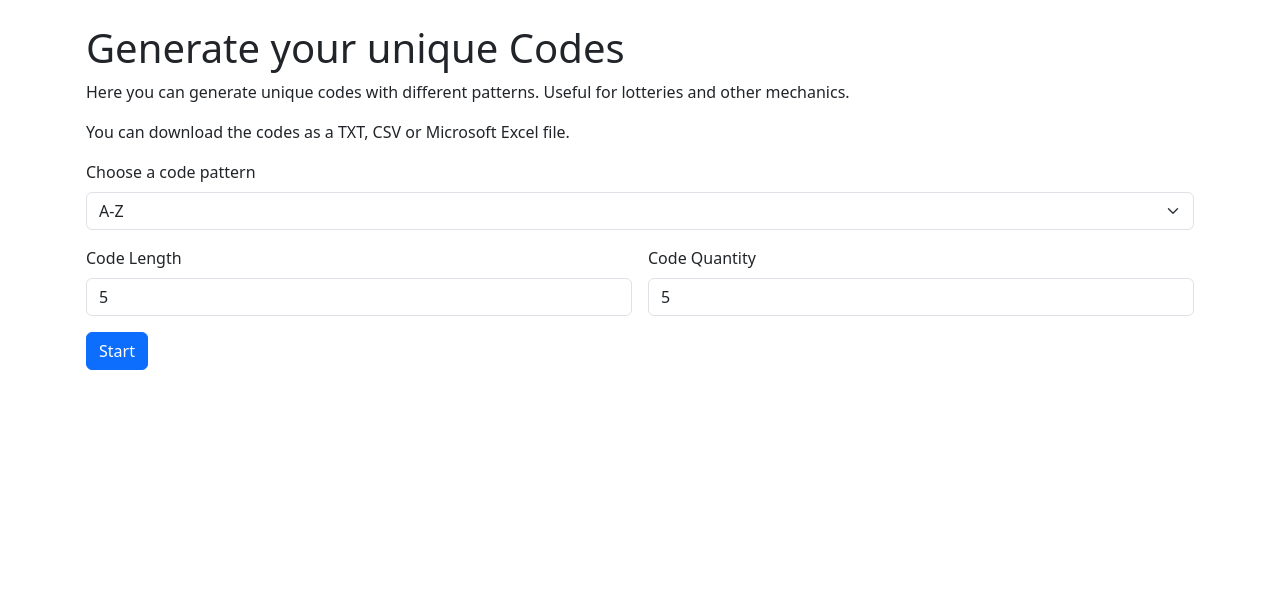
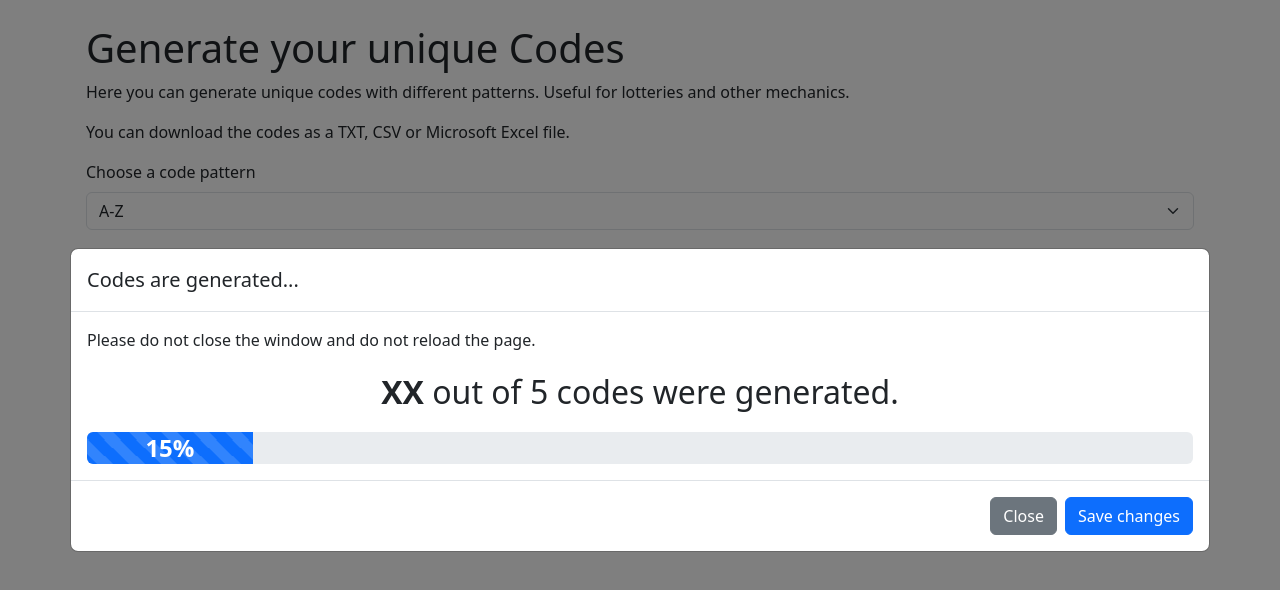
Before and after one commit to srueegger/codegenerator.rueegger.dev, a website built with webpack: page src/index.html in a window 1280 px wide. Both pictures are taken after typing "5", "5" into the empty fields and a click on the button "Start". Built offline with nearby package versions, Linux system fonts and the light colour scheme; files whose address does not match are found by name.

Commit message:
add progress modal windows with some logic

```diff
--- a/src/index.html
+++ b/src/index.html
@@ -41,5 +41,26 @@
         </div>
       </form>
     </div>
+    <!-- Modal -->
+    <div class="modal fade" id="progressModal" tabindex="-1" aria-labelledby="progressModalLabel" aria-hidden="true">
+      <div class="modal-dialog modal-dialog-centered modal-xl">
+        <div class="modal-content">
+          <div class="modal-header">
+            <h1 class="modal-title fs-5" id="progressModalLabel">Codes are generated...</h1>
+          </div>
+          <div class="modal-body">
+            <p>Please do not close the window and do not reload the page.</p>
+            <p class="text-center fs-2"><strong id="currentCodes">XX</strong> out of <span id="totalCodes"></span> codes were generated.</p>
+            <div class="progress" role="progressbar" aria-label="Progress of generated Codes" aria-valuenow="15" aria-valuemin="0" aria-valuemax="100">
+              <div class="progress-bar progress-bar-striped progress-bar-animated fw-bold" style="width: 15%">15%</div>
+            </div>
+          </div>
+          <div class="modal-footer">
+            <button type="button" class="btn btn-secondary" data-bs-dismiss="modal">Close</button>
+            <button type="button" class="btn btn-primary">Save changes</button>
+          </div>
+        </div>
+      </div>
+    </div>
   </body>
 </html>
--- a/src/js/createCodes.js
+++ b/src/js/createCodes.js
@@ -1,3 +1,6 @@
+/* Modal Komponente von Bootstrap importieren */
+import { Modal } from 'bootstrap';
+
 /* Intercept CodeGen Form Submit */
 const codeGenForm = document.getElementById('codeGeneratorForm');
 if( codeGenForm ) {
@@ -6,6 +9,19 @@ if( codeGenForm ) {
     const codeGenForm = e.target;
     const formData = new FormData(codeGenForm).entries();
     const formDataObj = Object.fromEntries(formData);
-    console.log('Form Data Object:', formDataObj);
+    ModalWindow( formDataObj );
   });
 }
+
+/* Modal Window öffnen */
+const ModalWindow = ( formDataObj ) => {
+  const progressModal = new Modal(document.getElementById('progressModal'), {
+    keyboard: false,
+    backdrop: 'static'
+  });
+  /* Set correct number of total codes in progressModal */
+  document.getElementById('totalCodes').textContent = formDataObj.codeQuantity;
+  /* Show Modal Window */
+  progressModal.show();
+  console.log('Form Data Object:', formDataObj);
+};
--- a/src/js/main.js
+++ b/src/js/main.js
@@ -2,6 +2,5 @@
 import '../scss/styles.scss';
 
 /* Import JS */
-//import * as bootstrap from 'bootstrap';
 import './colorScheme.js';
 import './createCodes.js';
--- a/src/scss/styles.scss
+++ b/src/scss/styles.scss
@@ -1,16 +1,6 @@
+/* Set own Bootstrap Variables */
+$progress-height: 2rem;
+$progress-font-size: 1.5rem;
+
 /* Import needed Bootstrap Modules */
-//@import "bootstrap/scss/bootstrap";
-
-@import "bootstrap/scss/mixins/banner";
-@include bsBanner(Reboot);
-
-@import "bootstrap/scss/functions";
-@import "bootstrap/scss/variables";
-@import "bootstrap/scss/variables-dark";
-@import "bootstrap/scss/maps";
-@import "bootstrap/scss/mixins";
-@import "bootstrap/scss/root";
-@import "bootstrap/scss/reboot";
-@import "bootstrap/scss/bootstrap-grid";
-@import "bootstrap/scss/buttons";
-@import "bootstrap/scss/forms";
+@import "bootstrap/scss/bootstrap";
```
